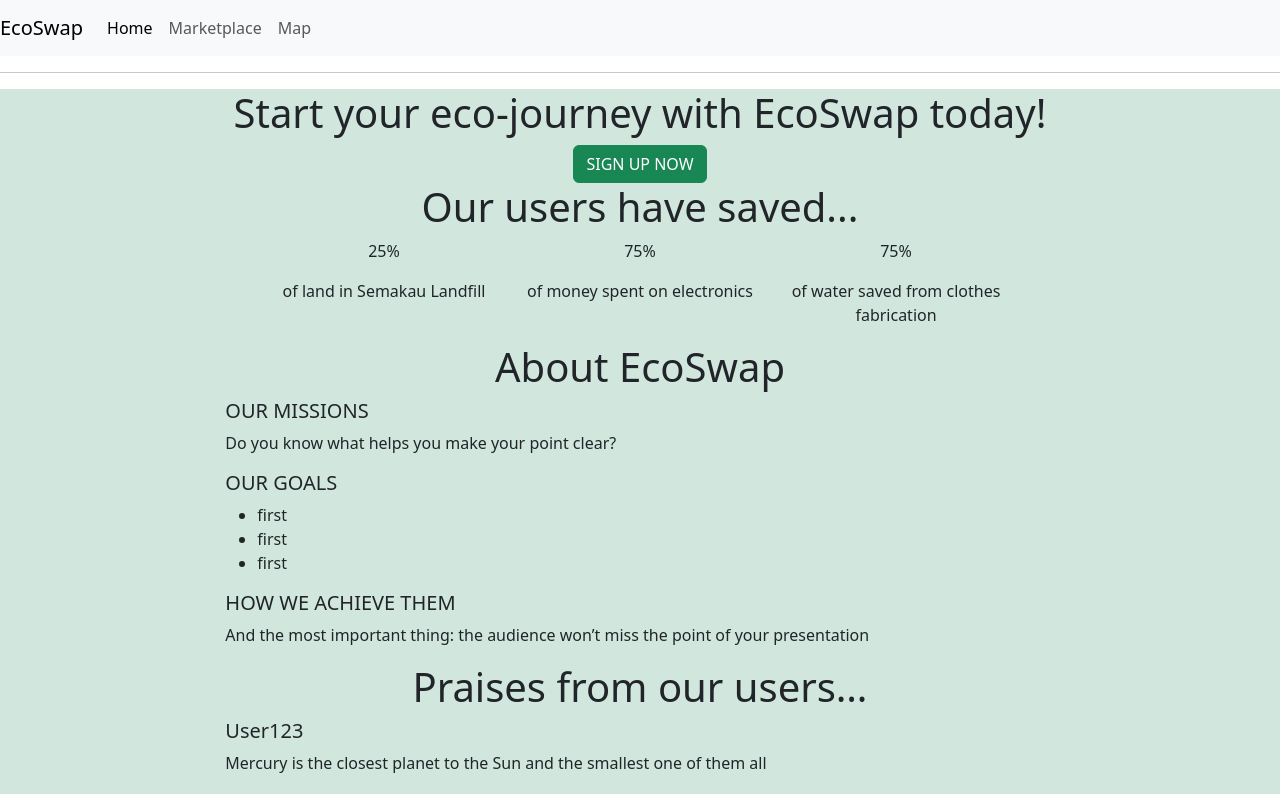
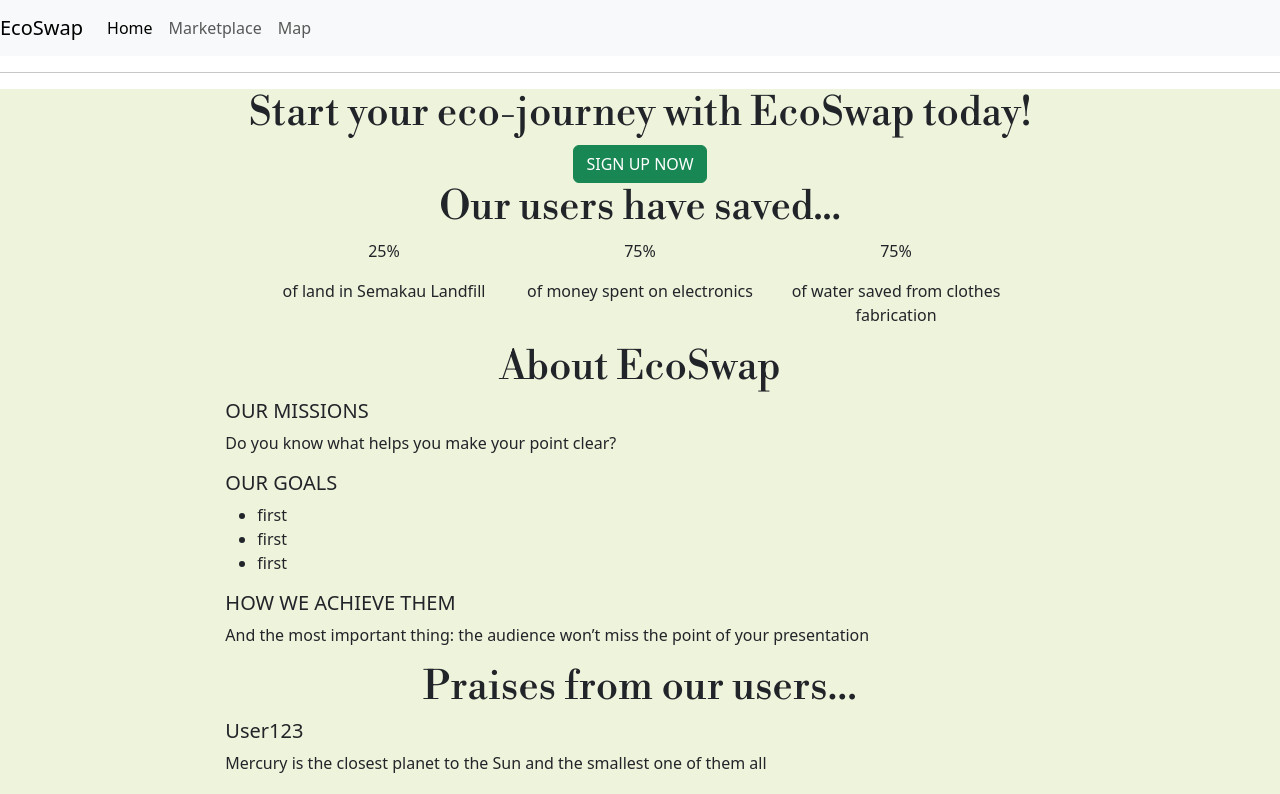
Before and after one commit to rhodesbeckett/centry, a Vue app: page /homepage in a window 1280 px wide. Shown: the top 794 px of the page. Built offline with nearby package versions, Linux system fonts and the light colour scheme; no server answers.

Commit message:
Update HomepageView.vue

```diff
--- a/src/views/HomepageView.vue
+++ b/src/views/HomepageView.vue
@@ -12,12 +12,12 @@
 
   <!-- type your HTML here -->
   <main>
-    <div class="container-fluid bg-success-subtle">
+    <div class="container-fluid bg">
 
       <!-- heading -->
       <div class="row">
         <div class="col">
-          <h1 class="heading text-center">Start your eco-journey with EcoSwap today!</h1>
+          <h1 class="title text-center">Start your eco-journey with EcoSwap today!</h1>
         </div>
       </div>
 
@@ -32,7 +32,7 @@
       <!-- users have saved part -->
       <div class="row text-center">
 
-        <h1>Our users have saved...</h1>
+        <h1 class="title">Our users have saved...</h1>
 
       </div>
       <!-- users  part-->
@@ -65,7 +65,7 @@
 
       <!-- about -->
       <div class="row text-center">
-        <h1>About EcoSwap</h1>
+        <h1 class="title">About EcoSwap</h1>
       </div>
 
       <!-- missions -->
@@ -93,7 +93,7 @@
 
       <!-- praises from user -->
       <div class="row text-center">
-        <h1>Praises from our users…</h1>
+        <h1 class="title">Praises from our users…</h1>
       </div>
 
       <div class="row">
@@ -143,6 +143,10 @@
 
 <style>
 /* you can also import css files */
+.bg{
+  background-color: #eef3db
+;
+}
 </style>
 
 <script>
```
